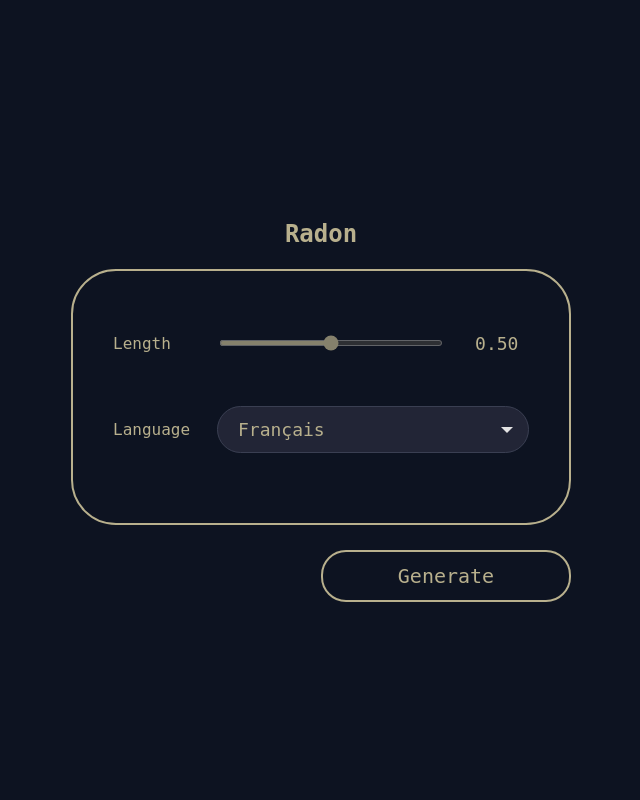
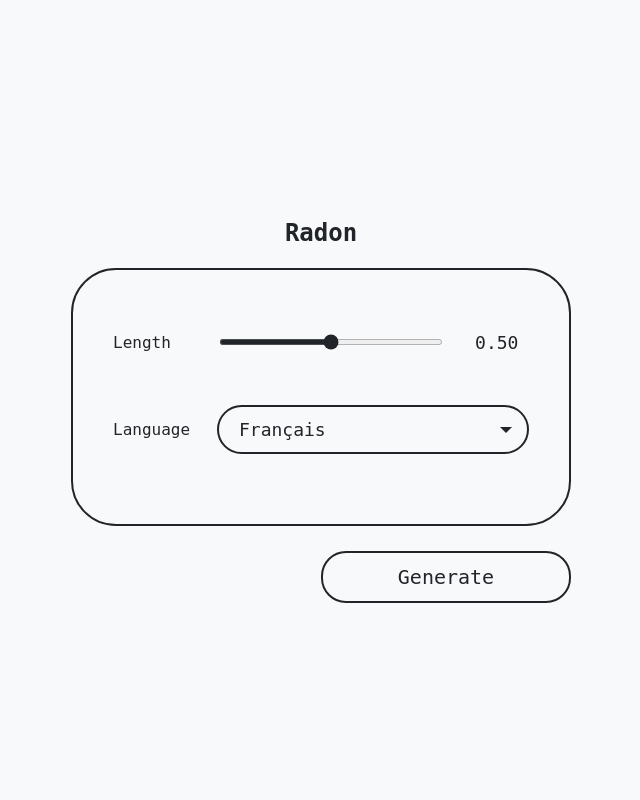
Before and after one commit to NadeemSamaali/Radon, a Flask app: page / in a window 1280 px wide. Shown: the whole page, without its empty margins (319-959 px from the left). Run offline with Flask 3, Linux system fonts and the light colour scheme; parts of the project's set-up code (start-up, migrations or seed data) failed here and were passed over.

Commit message:
Updated templates

```diff
--- a/templates/RadonMainPage.html
+++ b/templates/RadonMainPage.html
@@ -11,8 +11,8 @@
     /* Global styles */
     body {
       font-family: 'JetBrains Mono', monospace;
-      background-color: #0D1321;
-      color: #B8B08D;
+      background-color: #f8f9fa;
+      color: #212529;
       margin: 0;
       padding: 0;
       display: flex;
@@ -23,7 +23,7 @@
     }
 
     h1 a {
-      color: #B8B08D;
+      color: #212529;
       font-size: 24px;
       font-family: 'JetBrains Mono', monospace;
     }
@@ -37,11 +37,11 @@
 
     /* Box container */
     .box {
-      background-color: rgba(13, 19, 33, 1);
+      background-color: #f8f9fa;
       width: 500px;
       padding: 40px;
       border-radius: 45px;
-      border: 2px solid #B8B08D;
+      border: 2px solid #212529;
       display: flex;
       flex-direction: column;
       align-items: flex-start;
@@ -59,7 +59,7 @@
     }
 
     .form-group label {
-      color: #B8B08D;
+      color: #212529;
       font-size: 16px;
       margin-right: 20px;
       width: 20%; /* Label width */
@@ -77,8 +77,8 @@
     .difficulty-value {
       width: 90px;
       height: 65px;
-      background-color: rgba(13, 19, 33, 1);
-      color: #B8B08D;
+      background-color: #f8f9fa;
+      color: #212529;
       font-size: 18px;
       display: flex;
       justify-content: center;
@@ -89,11 +89,11 @@
     .slider {
       width: 100%;
       height: 6px;
-      background-color: rgba(71, 71, 71, 1);
+      background-color: #212529;
       outline: none;
-      opacity: 0.7;
-      transition: opacity 0.2s;
-      accent-color: #B8B08D;
+      opacity: 1.0;
+      /*transition: opacity 0.2s;*/
+      accent-color: #212529;
     }
 
     .slider:hover {
@@ -104,9 +104,9 @@
     select {
       font-family: 'JetBrains Mono', monospace;
       appearance: none;
-      background-color: #222536;
-      color: #B8B08D;
-      border: 1px solid #3a3f52;
+      background-color: #f8f9fa;
+      color: #212529;
+      border: 2px solid #212529;
       border-radius: 25px;
       padding: 12px 20px;
       font-size: 18px;
@@ -122,9 +122,9 @@
     /* Button styles */
     .button {
       font-family: 'JetBrains Mono', monospace;
-      background-color: #0D1321;
-      border: 2px solid #B8B08D;
-      color: #B8B08D;
+      background-color: #f8f9fa;
+      border: 2px solid #212529;
+      color: #212529;
       padding: 12px 24px;
       font-size: 20px;
       cursor: pointer;
@@ -137,8 +137,8 @@
     }
 
     .button:hover {
-      background-color: #B8B08D;
-      color: #0D1321;
+      background-color: #212529;
+      color: #f8f9fa;
     }
 
     /* Option styling */
@@ -148,7 +148,7 @@
 
     /* Loading spinner or message inside the button */
     .loading {
-      color: #B8B08D;
+      color: #212529;
       font-size: 16px;
       font-style: italic;
     }
@@ -224,7 +224,7 @@
         };
 
         // Send the data to the Flask server
-        fetch('http://127.0.0.1:5000/your-endpoint', {
+        fetch('http://127.0.0.1:7116/your-endpoint', {
             method: 'POST',  // Use POST to send data
             headers: {
                 'Content-Type': 'application/json',  // Specify the content type as JSON
```
Also changed, not shown: templates/RadonExercise.html (+7 -7 lines).
